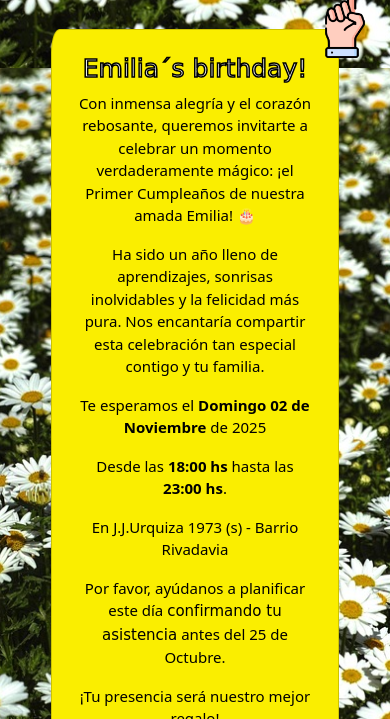
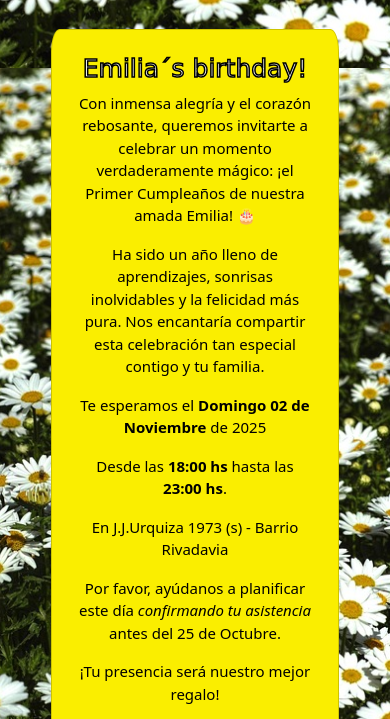
Before and after one commit to Eze157/Invitaci-n-cumple-Emi, a plain HTML site: page index.html in a window 390 px wide. Shown: the part 776-1495 px from the top of the page. Drawn offline with nearby package versions, Linux system fonts and the light colour scheme.

Commit message:
cambie formato de letra y agregue altura auto en el carrusel

```diff
--- a/index.html
+++ b/index.html
@@ -142,7 +142,7 @@
                 <p>Te esperamos el <span>Domingo 02 de Noviembre</span> de 2025</p>
                 <p>Desde las <span>18:00 hs</span> hasta las <span>23:00 hs</span>.</p>
                 <p>En J.J.Urquiza 1973 (s) - Barrio Rivadavia</p>
-                <p>Por favor, ayúdanos a planificar este día <span class="confirm">confirmando tu asistencia</span> antes del 25 de Octubre.</p>
+                <p>Por favor, ayúdanos a planificar este día <i>confirmando tu asistencia</i> antes del 25 de Octubre.</p>
                 <p>¡Tu presencia será nuestro mejor regalo!</p>
                 <a href="#forms"><img src="img/mano.png" alt="dedo abajo" class="img"></a>
             </div>
--- a/style.css
+++ b/style.css
@@ -100,11 +100,6 @@ span{
     font-weight: bolder;
 }
 
-.confirm{
-    font-family: cursive;
-    font-weight: normal;
-}
-
 .card{
     border-radius: 3%;
     background-color: rgb(250,238,0);
@@ -137,6 +132,7 @@ h4{
 
     .container {
     width: 80% !important;
+    height: auto !important;
     max-width: none;
     margin: 0 auto;
     }
@@ -190,6 +186,10 @@ h4{
     .text{
         font-size: 22px;
     }
+
+    #finger{
+    display: none;
+    }
 }
 
 @media (max-width: 505px){
```
